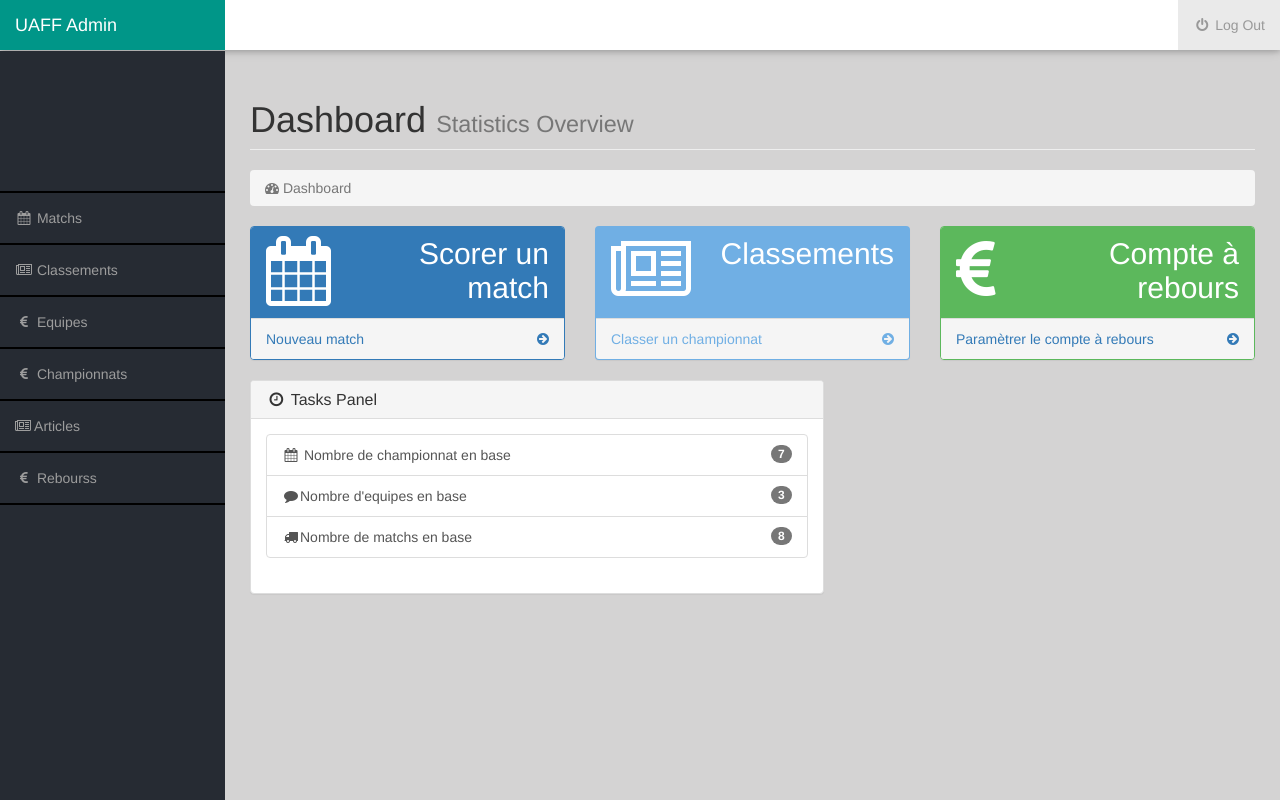
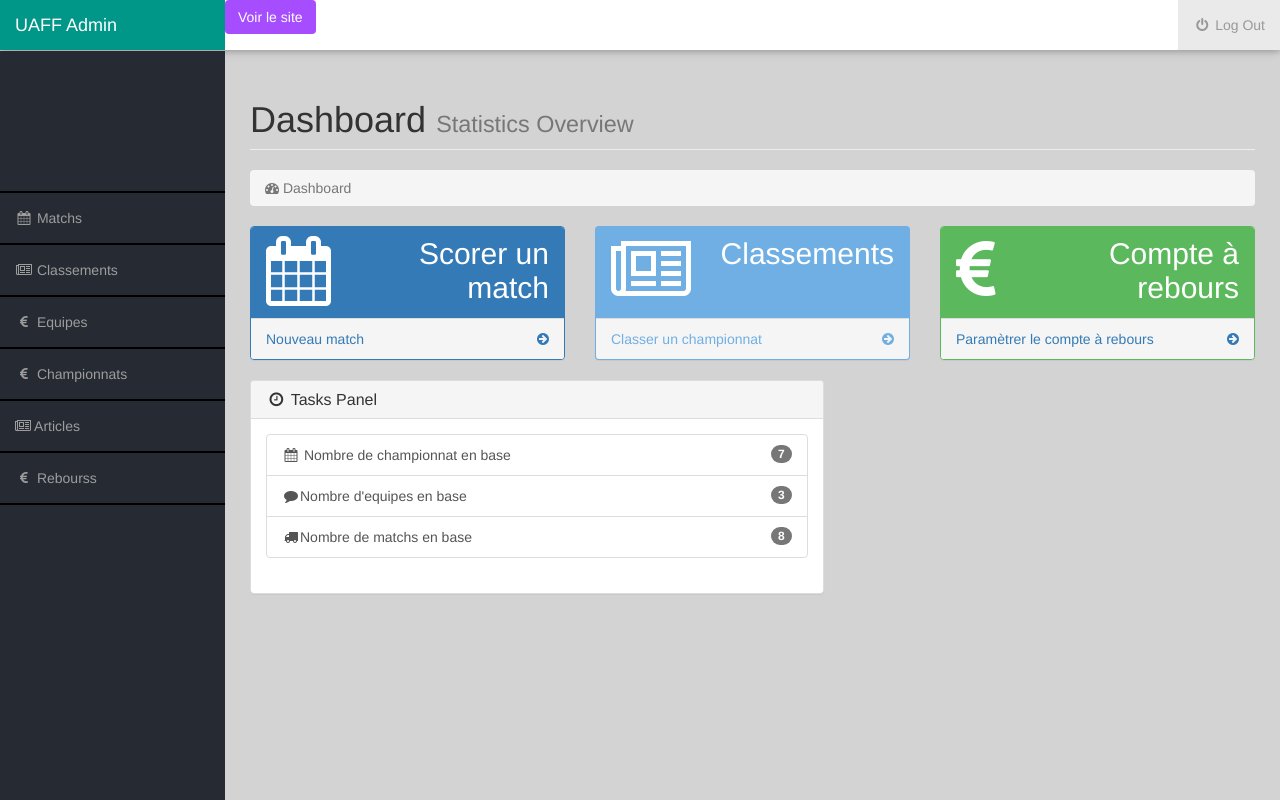
Before and after one commit to Sai-O/gv, a PHP site: page /admin/index.php in a window 1280 px wide. Run offline with PHP 8.4, Linux system fonts and the light colour scheme; the visitor is signed in with stand-in values (Sample User, id 1).

Commit message:
ticket b001

```diff
--- a/admin/pages/navigation.php
+++ b/admin/pages/navigation.php
@@ -1,3 +1,11 @@
+<style>
+  .button {
+    background-color: #a64dff;
+    color: white;
+  }
+
+</style>
+
 <!-- Navigation -->
         <nav class="navbar navbar-inverse navbar-fixed-top" role="navigation">
             <!-- Brand and toggle get grouped for better mobile display -->
@@ -11,12 +19,11 @@
                 <a class="navbar-brand" href="index.php">UAFF Admin</a>
             </div>
             <!-- Top Menu Items -->
+            <a href="../../gv/index.php" target="_blank"><button class="btn button" type="button">Voir le site</button></a>
+
             <ul class="nav navbar-right top-nav ">
-
-
                 <li class="dropdown">
                     <a href="logout.php" class="logout"><i class="fa fa-fw fa-power-off"></i> Log Out</a>
-
                 </li>
             </ul>
             <!-- Sidebar Menu Items - These collapse to the responsive navigation menu on small screens -->
```
